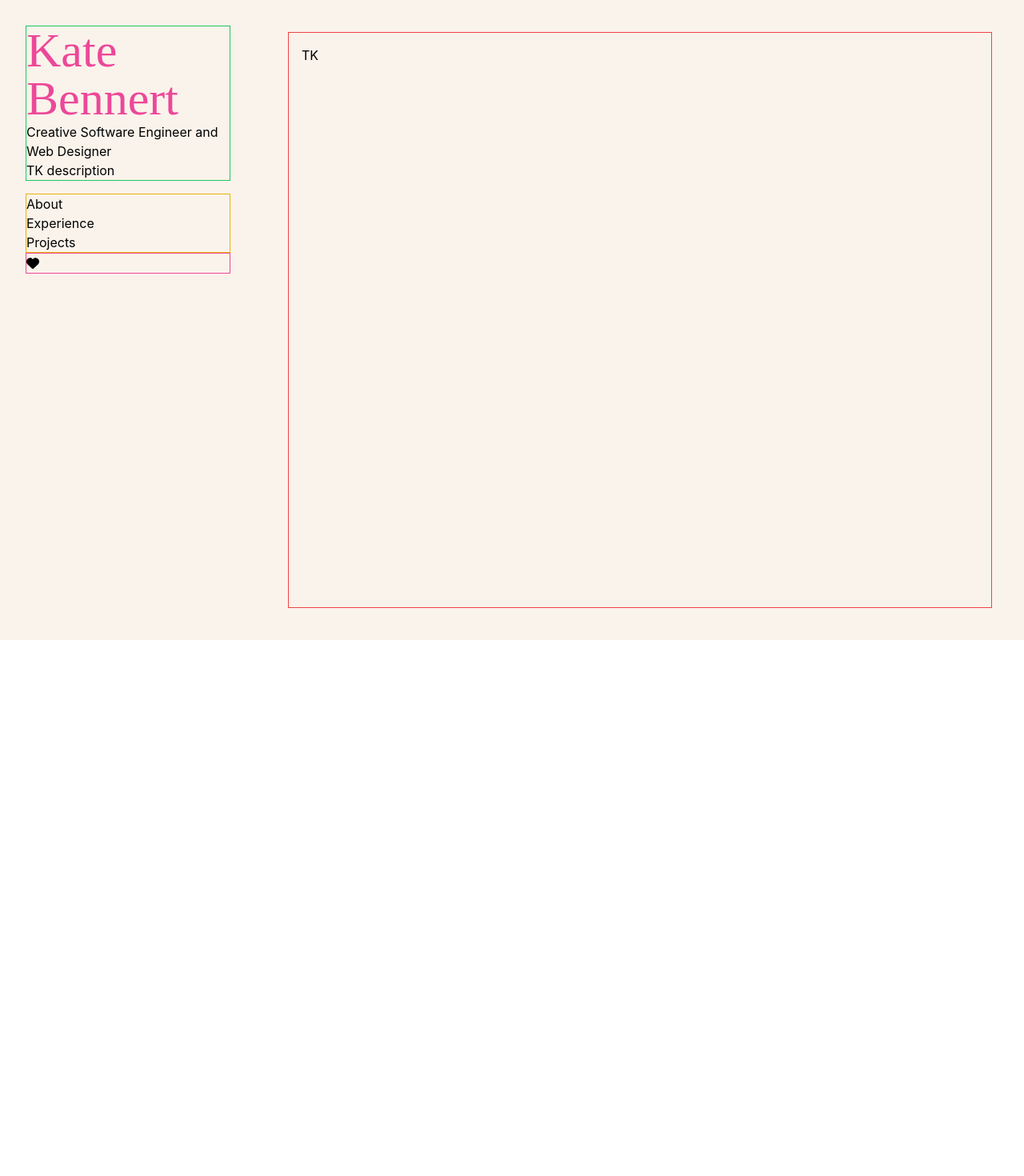
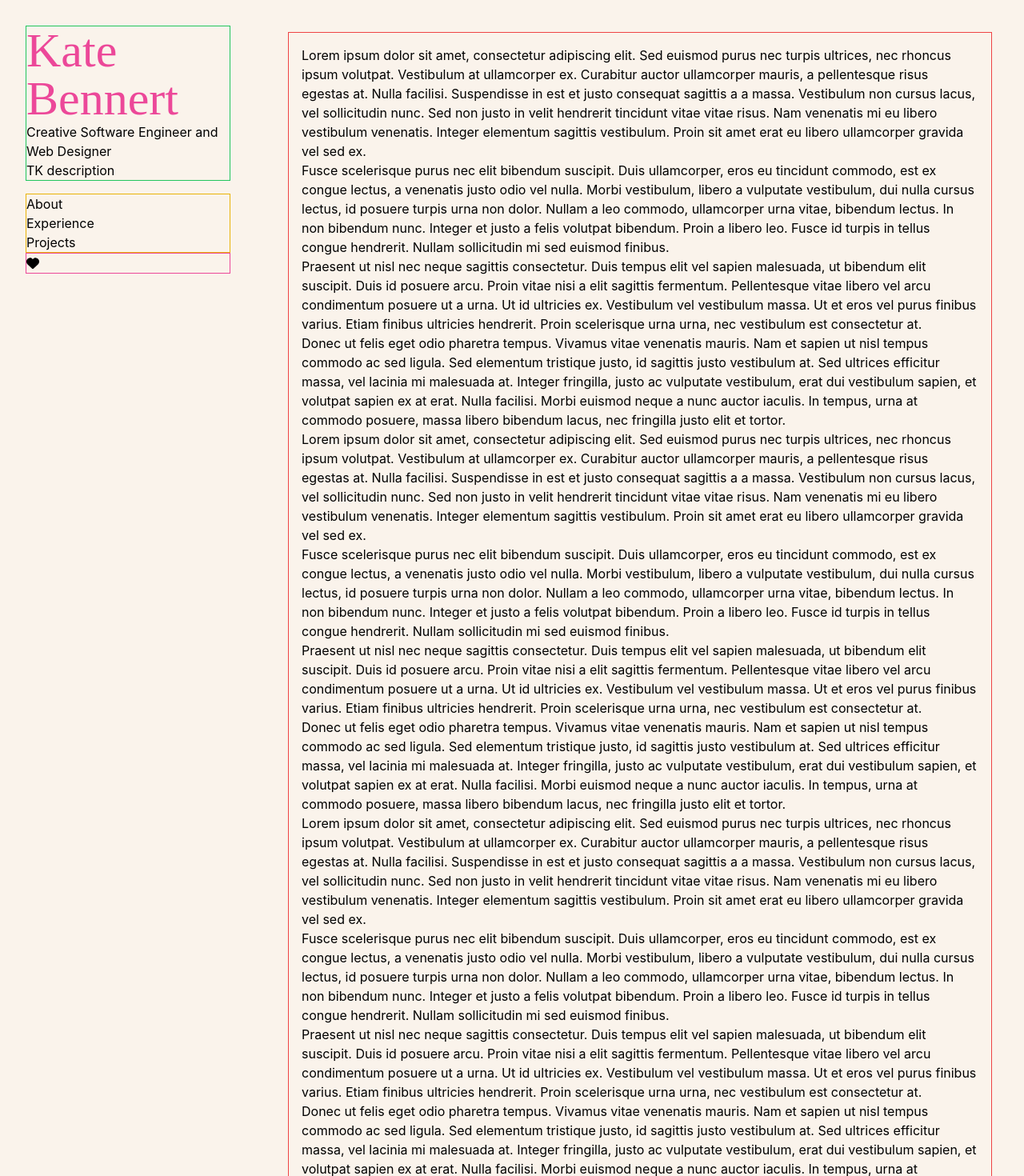
Before and after one commit to katebennert/chicken-nuggies, a React (Create React App) app: page / in a window 1280 px wide. Shown: the top 1470 px of the page at 80% size. Before the commit the page ends 800 px from the top, so only its background shows below. Built offline with nearby package versions, Linux system fonts and the light colour scheme.

Commit message:
Update experience component

```diff
--- a/src/App.js
+++ b/src/App.js
@@ -1,6 +1,6 @@
 import Home from "./Home";
 import Nav from "./Nav";
-import Scroll from "./Scroll";
+import Experience from "./Experience";
 import { FontAwesomeIcon } from '@fortawesome/react-fontawesome';
 import { faHeart } from '@fortawesome/free-solid-svg-icons';
 
@@ -15,13 +15,12 @@ function App() {
         <div className="border border-yellow-500"> {/* NAV */}
           <Nav />
         </div>
-        <div className="border border-pink-500">
-        <FontAwesomeIcon icon={faHeart} />
-
+        <div className="border border-pink-500"> {/* ICONS */}
+          <FontAwesomeIcon icon={faHeart} />
         </div>
       </div>
-      <div className="border border-red-500 flex-grow p-4 order-2 m-4 lg:m-10"> {/* RIGHT SIDE */}
-        <Scroll />
+      <div className="border border-red-500 flex-grow p-4 order-2 m-4 lg:m-10"> {/* RIGHT SIDE SCROLL*/}
+        <Experience />
       </div>
     </div>
   );
--- /dev/null
+++ b/src/Experience.js
@@ -0,0 +1,41 @@
+function Experience() {
+    return (
+        <div className="">
+            <p>Lorem ipsum dolor sit amet, consectetur adipiscing elit. Sed euismod purus nec turpis ultrices, nec rhoncus ipsum volutpat. Vestibulum at ullamcorper ex. Curabitur auctor ullamcorper mauris, a pellentesque risus egestas at. Nulla facilisi. Suspendisse in est et justo consequat sagittis a a massa. Vestibulum non cursus lacus, vel sollicitudin nunc. Sed non justo in velit hendrerit tincidunt vitae vitae risus. Nam venenatis mi eu libero vestibulum venenatis. Integer elementum sagittis vestibulum. Proin sit amet erat eu libero ullamcorper gravida vel sed ex.
+            </p>
+            <p>
+            Fusce scelerisque purus nec elit bibendum suscipit. Duis ullamcorper, eros eu tincidunt commodo, est ex congue lectus, a venenatis justo odio vel nulla. Morbi vestibulum, libero a vulputate vestibulum, dui nulla cursus lectus, id posuere turpis urna non dolor. Nullam a leo commodo, ullamcorper urna vitae, bibendum lectus. In non bibendum nunc. Integer et justo a felis volutpat bibendum. Proin a libero leo. Fusce id turpis in tellus congue hendrerit. Nullam sollicitudin mi sed euismod finibus.
+            </p>
+            <p>
+            Praesent ut nisl nec neque sagittis consectetur. Duis tempus elit vel sapien malesuada, ut bibendum elit suscipit. Duis id posuere arcu. Proin vitae nisi a elit sagittis fermentum. Pellentesque vitae libero vel arcu condimentum posuere ut a urna. Ut id ultricies ex. Vestibulum vel vestibulum massa. Ut et eros vel purus finibus varius. Etiam finibus ultricies hendrerit. Proin scelerisque urna urna, nec vestibulum est consectetur at.
+            </p>
+            <p>
+            Donec ut felis eget odio pharetra tempus. Vivamus vitae venenatis mauris. Nam et sapien ut nisl tempus commodo ac sed ligula. Sed elementum tristique justo, id sagittis justo vestibulum at. Sed ultrices efficitur massa, vel lacinia mi malesuada at. Integer fringilla, justo ac vulputate vestibulum, erat dui vestibulum sapien, et volutpat sapien ex at erat. Nulla facilisi. Morbi euismod neque a nunc auctor iaculis. In tempus, urna at commodo posuere, massa libero bibendum lacus, nec fringilla justo elit et tortor.
+            </p>
+            <p>Lorem ipsum dolor sit amet, consectetur adipiscing elit. Sed euismod purus nec turpis ultrices, nec rhoncus ipsum volutpat. Vestibulum at ullamcorper ex. Curabitur auctor ullamcorper mauris, a pellentesque risus egestas at. Nulla facilisi. Suspendisse in est et justo consequat sagittis a a massa. Vestibulum non cursus lacus, vel sollicitudin nunc. Sed non justo in velit hendrerit tincidunt vitae vitae risus. Nam venenatis mi eu libero vestibulum venenatis. Integer elementum sagittis vestibulum. Proin sit amet erat eu libero ullamcorper gravida vel sed ex.
+            </p>
+            <p>
+            Fusce scelerisque purus nec elit bibendum suscipit. Duis ullamcorper, eros eu tincidunt commodo, est ex congue lectus, a venenatis justo odio vel nulla. Morbi vestibulum, libero a vulputate vestibulum, dui nulla cursus lectus, id posuere turpis urna non dolor. Nullam a leo commodo, ullamcorper urna vitae, bibendum lectus. In non bibendum nunc. Integer et justo a felis volutpat bibendum. Proin a libero leo. Fusce id turpis in tellus congue hendrerit. Nullam sollicitudin mi sed euismod finibus.
+            </p>
+            <p>
+            Praesent ut nisl nec neque sagittis consectetur. Duis tempus elit vel sapien malesuada, ut bibendum elit suscipit. Duis id posuere arcu. Proin vitae nisi a elit sagittis fermentum. Pellentesque vitae libero vel arcu condimentum posuere ut a urna. Ut id ultricies ex. Vestibulum vel vestibulum massa. Ut et eros vel purus finibus varius. Etiam finibus ultricies hendrerit. Proin scelerisque urna urna, nec vestibulum est consectetur at.
+            </p>
+            <p>
+            Donec ut felis eget odio pharetra tempus. Vivamus vitae venenatis mauris. Nam et sapien ut nisl tempus commodo ac sed ligula. Sed elementum tristique justo, id sagittis justo vestibulum at. Sed ultrices efficitur massa, vel lacinia mi malesuada at. Integer fringilla, justo ac vulputate vestibulum, erat dui vestibulum sapien, et volutpat sapien ex at erat. Nulla facilisi. Morbi euismod neque a nunc auctor iaculis. In tempus, urna at commodo posuere, massa libero bibendum lacus, nec fringilla justo elit et tortor.
+            </p>
+            <p>Lorem ipsum dolor sit amet, consectetur adipiscing elit. Sed euismod purus nec turpis ultrices, nec rhoncus ipsum volutpat. Vestibulum at ullamcorper ex. Curabitur auctor ullamcorper mauris, a pellentesque risus egestas at. Nulla facilisi. Suspendisse in est et justo consequat sagittis a a massa. Vestibulum non cursus lacus, vel sollicitudin nunc. Sed non justo in velit hendrerit tincidunt vitae vitae risus. Nam venenatis mi eu libero vestibulum venenatis. Integer elementum sagittis vestibulum. Proin sit amet erat eu libero ullamcorper gravida vel sed ex.
+            </p>
+            <p>
+            Fusce scelerisque purus nec elit bibendum suscipit. Duis ullamcorper, eros eu tincidunt commodo, est ex congue lectus, a venenatis justo odio vel nulla. Morbi vestibulum, libero a vulputate vestibulum, dui nulla cursus lectus, id posuere turpis urna non dolor. Nullam a leo commodo, ullamcorper urna vitae, bibendum lectus. In non bibendum nunc. Integer et justo a felis volutpat bibendum. Proin a libero leo. Fusce id turpis in tellus congue hendrerit. Nullam sollicitudin mi sed euismod finibus.
+            </p>
+            <p>
+            Praesent ut nisl nec neque sagittis consectetur. Duis tempus elit vel sapien malesuada, ut bibendum elit suscipit. Duis id posuere arcu. Proin vitae nisi a elit sagittis fermentum. Pellentesque vitae libero vel arcu condimentum posuere ut a urna. Ut id ultricies ex. Vestibulum vel vestibulum massa. Ut et eros vel purus finibus varius. Etiam finibus ultricies hendrerit. Proin scelerisque urna urna, nec vestibulum est consectetur at.
+            </p>
+            <p>
+            Donec ut felis eget odio pharetra tempus. Vivamus vitae venenatis mauris. Nam et sapien ut nisl tempus commodo ac sed ligula. Sed elementum tristique justo, id sagittis justo vestibulum at. Sed ultrices efficitur massa, vel lacinia mi malesuada at. Integer fringilla, justo ac vulputate vestibulum, erat dui vestibulum sapien, et volutpat sapien ex at erat. Nulla facilisi. Morbi euismod neque a nunc auctor iaculis. In tempus, urna at commodo posuere, massa libero bibendum lacus, nec fringilla justo elit et tortor.
+            </p>
+        </div>
+    );
+  }
+
+  export default Experience;
--- a/src/Scroll.js
+++ /dev/null
@@ -1,9 +0,0 @@
-function Scroll() {
-    return (
-        <div className="">
-            <p>TK</p>
-        </div>
-    );
-  }
-
-  export default Scroll;
```
